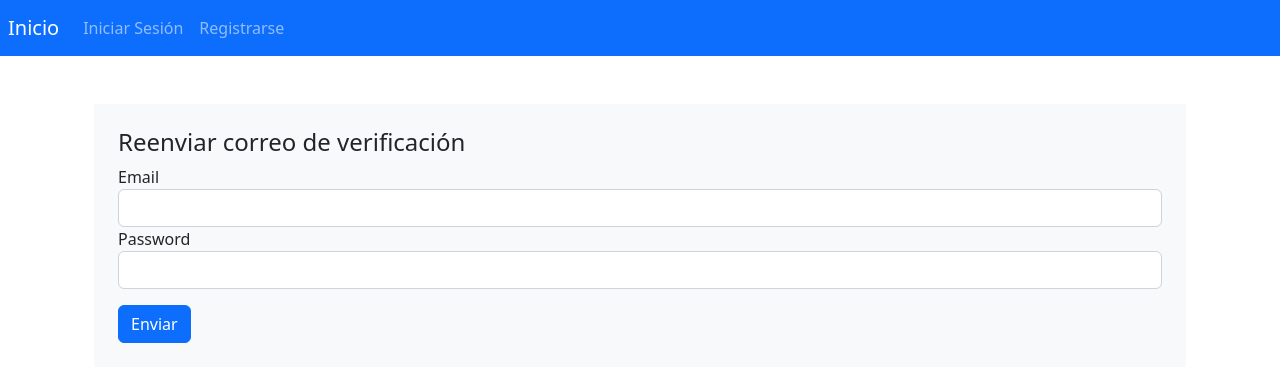
After one commit to hfelices/M12-Projecte1, a Flask app: page /resend in a window 1280 px wide. The commit adds this page. Shown: the top 382 px of the page. Run offline with Flask 3, Linux system fonts and the light colour scheme; parts of the project's set-up code (start-up, migrations or seed data) failed here and were passed over; some libraries are stand-ins or nearby versions.

Commit message:
resend codigo de verificacion

```diff
--- a/app/forms.py
+++ b/app/forms.py
@@ -47,5 +47,16 @@ class LoginForm(FlaskForm):
         validators = [validators.DataRequired()]
 
         )
+
+class ResendForm(FlaskForm):
+    email = EmailField(
+        validators = [validators.DataRequired()]
+        )
+    password = PasswordField(
+        validators = [validators.DataRequired()]
+
+        )
+
+
 class DeleteProductForm(FlaskForm):
     submit = SubmitField()
--- a/app/routes_auth.py
+++ b/app/routes_auth.py
@@ -4,7 +4,7 @@ from . import login_manager , mail_manager as mail
 from .models import User
 from .forms import LoginForm
 from . import db_manager as db
-from .forms import  CreateUserForm, LoginForm
+from .forms import  CreateUserForm, LoginForm, ResendForm
 from werkzeug.security import check_password_hash, generate_password_hash
 from .helper_role import notify_identity_changed
 from .helper_mail import MailManager
@@ -68,18 +68,9 @@ def logout():
     logout_user()
     return redirect(url_for("auth_bp.login"))
 
-@auth_bp.route('/verify/<name>/<token>', methods=["GET"])
-def verify(name, token):
-    form = LoginForm()
-    verify = db.session.query(User).filter(User.email_token == token).one_or_none()
-    if verify:
-        user = db.session.query(User).filter(User.name == name).one_or_none()
-        user.verified = 'true'
-        user.updated = datetime.utcnow()
-        db.session.commit()
-        return render_template("users/login.html", message = "Email verificado con éxito" ,form = form)
-    else:
-        return render_template("users/login.html", message = "Error al verificar" , form = form)
+
+
+
 @auth_bp.route('/register', methods=["GET","POST"])
 def register():
     if current_user.is_authenticated:
@@ -107,4 +98,68 @@ def register():
             form = LoginForm()
             return render_template('users/login.html', message = "Se te ha enviado un correo de verificación.", form = form )
         else:
-          return render_template('users/register.html', form = form)
+            return render_template('users/register.html', form = form)
+
+
+
+
+
+@auth_bp.route('/verify/<name>/<token>', methods=["GET"])
+def verify(name, token):
+    form = LoginForm()
+    verify = db.session.query(User).filter(User.email_token == token).one_or_none()
+    if verify:
+        user = db.session.query(User).filter(User.name == name).one_or_none()
+        user.verified = 'true'
+        user.updated = datetime.utcnow()
+        db.session.commit()
+        return render_template("users/login.html", message = "Email verificado con éxito" ,form = form)
+    else:
+        return render_template("users/login.html", message = "Error al verificar" , form = form)
+
+
+
+
+
+
+
+
+
+
+
+
+
+
+
+
+
+@auth_bp.route('/resend', methods=["GET","POST"])
+def resend():
+    if current_user.is_authenticated:
+        return redirect(url_for("main_bp.item_list"))
+
+    form = ResendForm()
+    if request.method == 'GET':
+        return render_template('users/resend.html' , form = form )
+    elif request.method == 'POST'and form.validate_on_submit() :
+        email = form.email.data
+        user =  User.query.filter_by(email = email).first()
+
+        print(f"\033[93m{user.name}\033[0m")
+        if check_password_hash(user.password, form.password.data):
+            print(f"\033[93m entra \033[0m")
+            token = secrets.token_urlsafe(20)
+            user.email_token = token
+            user.verified = 'false'
+            db.session.commit()
+            msg = f"""
+
+            Accede a esta página para verificar el mail: http://127.0.0.1:5000/verify/{user.name}/{token}
+"""
+            mail.send_contact_msg(msg, user.name, user.email)
+
+            flash('Correo de verificación enviado', 'success')
+            return redirect(url_for("auth_bp.login"))
+        else:
+            flash('Correo o contraseña incorrectos', 'success')
+            return redirect(url_for("auth_bp.resend"))
--- /dev/null
+++ b/app/templates/users/resend.html
@@ -0,0 +1,31 @@
+{% extends 'layout.html' %}
+{% block content %}
+<div class="container mt-4">
+
+    <form method="POST" action="/resend" class="bg-light p-4 rounded-lg">
+        {{ form.csrf_token }}
+        <h4>Reenviar correo de verificación</h4>
+
+        {% with messages = get_flashed_messages() %}
+            {% if messages %}
+                    {% for message in messages %}
+                        <p class="">{{ message }}</p>
+                    {% endfor %}
+            {% endif %}
+        {% endwith %}
+        <div class="form-group">
+            <label for="{{ form.email.id }}">{{ form.email.label }}</label>
+            {{ form.email(class="form-control", id=form.email.id) }}
+        </div>
+        <div class="form-group">
+            <label for="{{ form.password.id }}">{{ form.password.label }}</label>
+            {{ form.password(class="form-control", id=form.password.id) }}
+        </div>
+
+        <div class="mt-3">
+            <button type="submit" class="btn btn-primary btn-block">Enviar</button>
+        </div>
+
+    </form>
+</div>
+{% endblock %}
```
Also changed, not shown: app/templates/users/login.html (+10 -0 lines), app/database.db, 1 other file.
